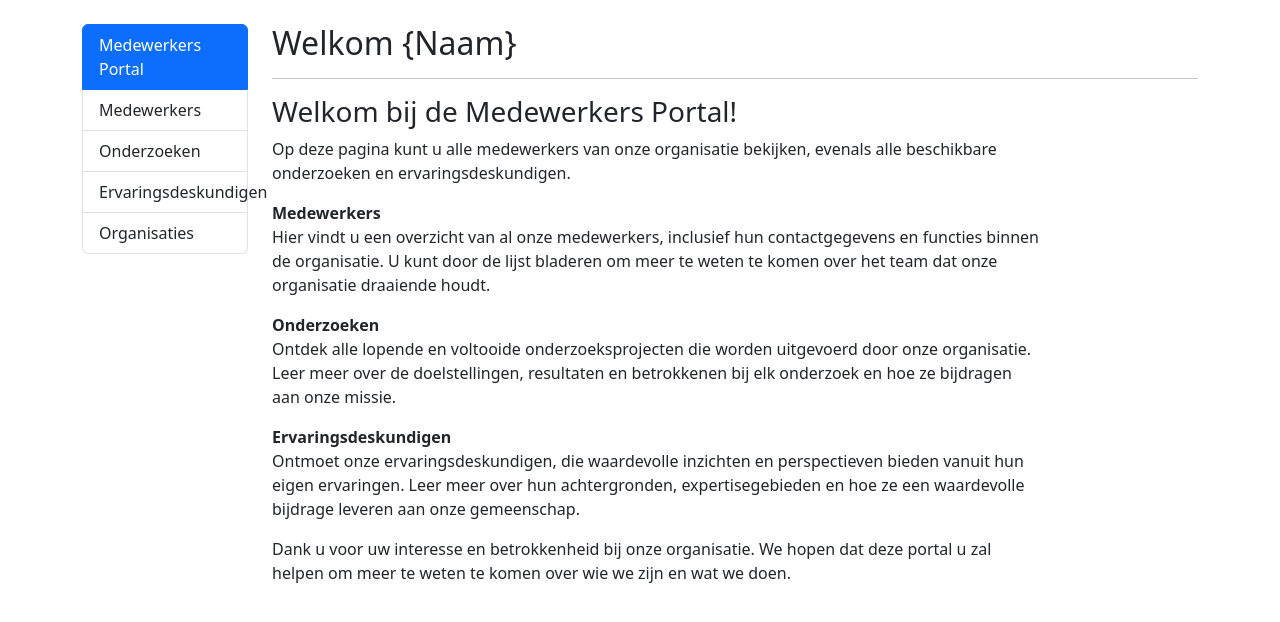
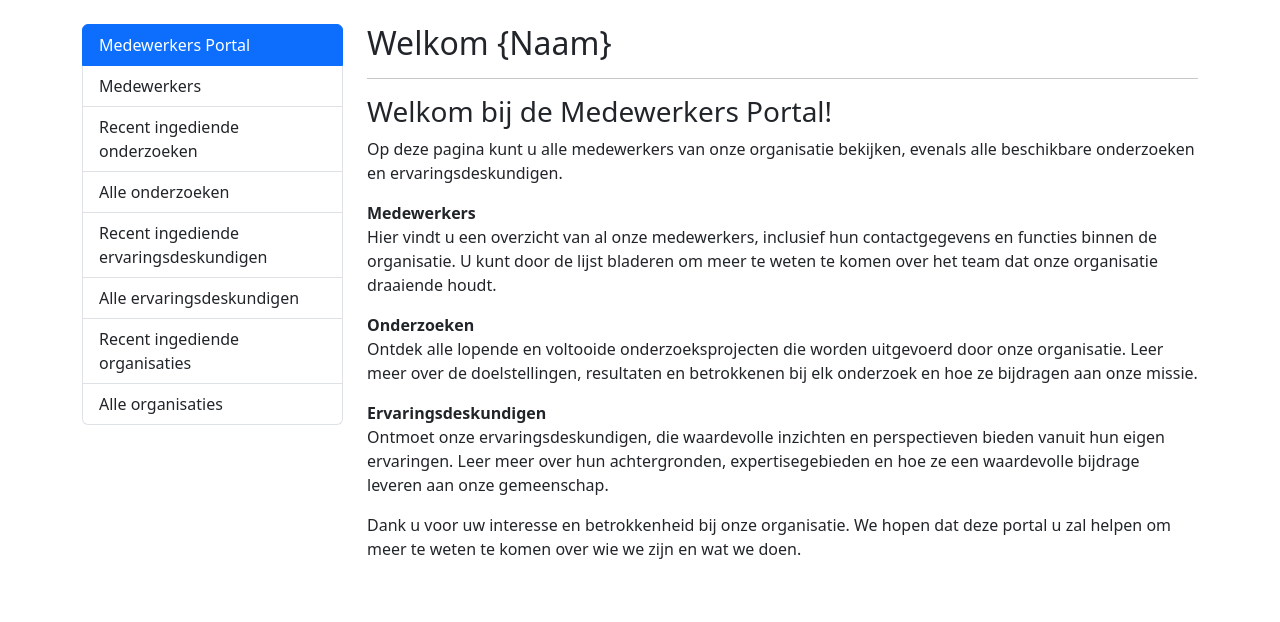
Before and after one commit to Sem-1076101/Cyber-Security, a Django app: page /medewerkers/portal/ in a window 1280 px wide. Shown: the part 73-695 px from the top of the page. Run offline with Django 5.2, Linux system fonts and the light colour scheme; data comes from the database, SQL or seed files in the repository; data that the repository does not hold is empty.

Commit message:
Changes for portal lay-out

```diff
--- a/accessibility_hub/administrators/templates/portal.html
+++ b/accessibility_hub/administrators/templates/portal.html
@@ -6,26 +6,39 @@
 
     <div class="container">
         <div class="row">
-            <div class="col-2">
+            <div class="col-3">
                 <div class="list-group" id="list-tab" role="tablist">
                     <a class="list-group-item list-group-item-action active" id="list-portal-list" data-bs-toggle="tab"
                        href="#list-portal" role="tab" aria-controls="list-portal">Medewerkers Portal</a>
                     <a class="list-group-item list-group-item-action" id="list-users-list" data-bs-toggle="tab"
                        href="#list-users" role="tab" aria-controls="list-users">Medewerkers</a>
-                    <a class="list-group-item list-group-item-action" id="list-researches-list" data-bs-toggle="tab"
-                       href="#list-researches" role="tab" aria-controls="list-researches">Onderzoeken</a>
+                    <a class="list-group-item list-group-item-action" id="list-recent-researches-list"
+                       data-bs-toggle="tab"
+                       href="#list-recent-researches" role="tab" aria-controls="list-recent-researches">Recent
+                        ingediende onderzoeken</a>
+                    <a class="list-group-item list-group-item-action" id="list-researches-list"
+                       data-bs-toggle="tab"
+                       href="#list-researches" role="tab" aria-controls="list-researches">Alle onderzoeken</a>
+                    <a class="list-group-item list-group-item-action" id="list-recent-expert-list" data-bs-toggle="tab"
+                       href="#list-recent-expert" role="tab" aria-controls="list-recent-expert">Recent ingediende
+                        ervaringsdeskundigen</a>
                     <a class="list-group-item list-group-item-action" id="list-expert-list" data-bs-toggle="tab"
-                       href="#list-expert" role="tab" aria-controls="list-expert">Ervaringsdeskundigen</a>
-                    <a class="list-group-item list-group-item-action" id="list-organisation-list" data-bs-toggle="tab"
-                       href="#list-organisation" role="tab" aria-controls="list-organisation">Organisaties</a>
+                       href="#list-expert" role="tab" aria-controls="list-expert">Alle ervaringsdeskundigen</a>
+                    <a class="list-group-item list-group-item-action" id="list-recent-organisation-list"
+                       data-bs-toggle="tab"
+                       href="#list-recent-organisation" role="tab" aria-controls="list-recent-organisation">Recent
+                        ingediende organisaties</a>
+                    <a class="list-group-item list-group-item-action" id="list-organisation-list"
+                       data-bs-toggle="tab"
+                       href="#list-organisation" role="tab" aria-controls="list-organisation">Alle organisaties</a>
                 </div>
             </div>
-            <div class="col-10">
+            <div class="col-9">
                 <h2>Welkom {Naam}</h2>
                 <hr>
 
                 <div class="row">
-                    <div class="col-10">
+                    <div class="col-12">
                         <div class="tab-content" id="nav-tabContent">
                             <div class="tab-pane fade show active" id="list-portal" role="tabpanel"
                                  aria-labelledby="list-portal-list">
@@ -93,9 +106,25 @@
                                     </tbody>
                                 </table>
                             </div>
+                            <div class="tab-pane fade" id="list-recent-researches" role="tabpanel"
+                                 aria-labelledby="list-recent-researches-list">
+                                <h3>Recent ingediende onderzoeken</h3>
+                                <table class="table table-hover">
+                                    <thead>
+                                    <tr>
+                                        <th scope="col">Titel</th>
+                                        <th scope="col">Organisatie</th>
+                                        <th scope="col">Datum vanaf</th>
+                                        <th scope="col">Datum tot</th>
+                                    </tr>
+                                    </thead>
+                                    <tbody>
+                                    </tbody>
+                                </table>
+                            </div>
                             <div class="tab-pane fade" id="list-researches" role="tabpanel"
                                  aria-labelledby="list-researches-list">
-                                <h3>Recent ingediende onderzoeken</h3>
+                                <h3>Alle onderzoeken</h3>
                                 <table class="table table-hover">
                                     <thead>
                                     <tr>
@@ -117,9 +146,27 @@
                                     </tbody>
                                 </table>
                             </div>
+                            <div class="tab-pane fade" id="list-recent-expert" role="tabpanel"
+                                 aria-labelledby="list-recent-experts-list">
+                                <h3>Recent ingediende ervaringsdeskundigen</h3>
+                                <table class="table table-hover">
+                                    <thead>
+                                    <tr>
+                                        <th scope="col">Naam</th>
+                                        <th scope="col">Geboortedatum</th>
+                                        <th scope="col">E-mailadres</th>
+                                        <th scope="col">Telefoonnummer</th>
+                                        <th scope="col">Beperking</th>
+                                        <th scope="col">Aangemaakt op</th>
+                                    </tr>
+                                    </thead>
+                                    <tbody>
+                                    </tbody>
+                                </table>
+                            </div>
                             <div class="tab-pane fade" id="list-expert" role="tabpanel"
                                  aria-labelledby="list-experts-list">
-                                <h3>Recent aangemelden ervaringsdeskundige</h3>
+                                <h3>Alle ervaringsdeskundigen</h3>
                                 <table class="table table-hover">
                                     <thead>
                                     <tr>
@@ -145,9 +192,27 @@
                                     </tbody>
                                 </table>
                             </div>
+                            <div class="tab-pane fade" id="list-recent-organisation" role="tabpanel"
+                                 aria-labelledby="list-recent-organisation-list">
+                                <h3>Recent ingediende organisaties</h3>
+                                <table class="table table-hover">
+                                    <thead>
+                                    <tr>
+                                        <th scope="col">Bedrijfsnaam</th>
+                                        <th scope="col">E-mailadres</th>
+                                        <th scope="col">Voornaam</th>
+                                        <th scope="col">Achternaam</th>
+                                        <th scope="col">Status</th>
+                                        <th scope="col">Aangemaakt op</th>
+                                    </tr>
+                                    </thead>
+                                    <tbody>
+                                    </tbody>
+                                </table>
+                            </div>
                             <div class="tab-pane fade" id="list-organisation" role="tabpanel"
                                  aria-labelledby="list-organisation-list">
-                                <h3>Recent aangemelde organisaties</h3>
+                                <h3>Alle organisaties</h3>
                                 <table class="table table-hover">
                                     <thead>
                                     <tr>
```
